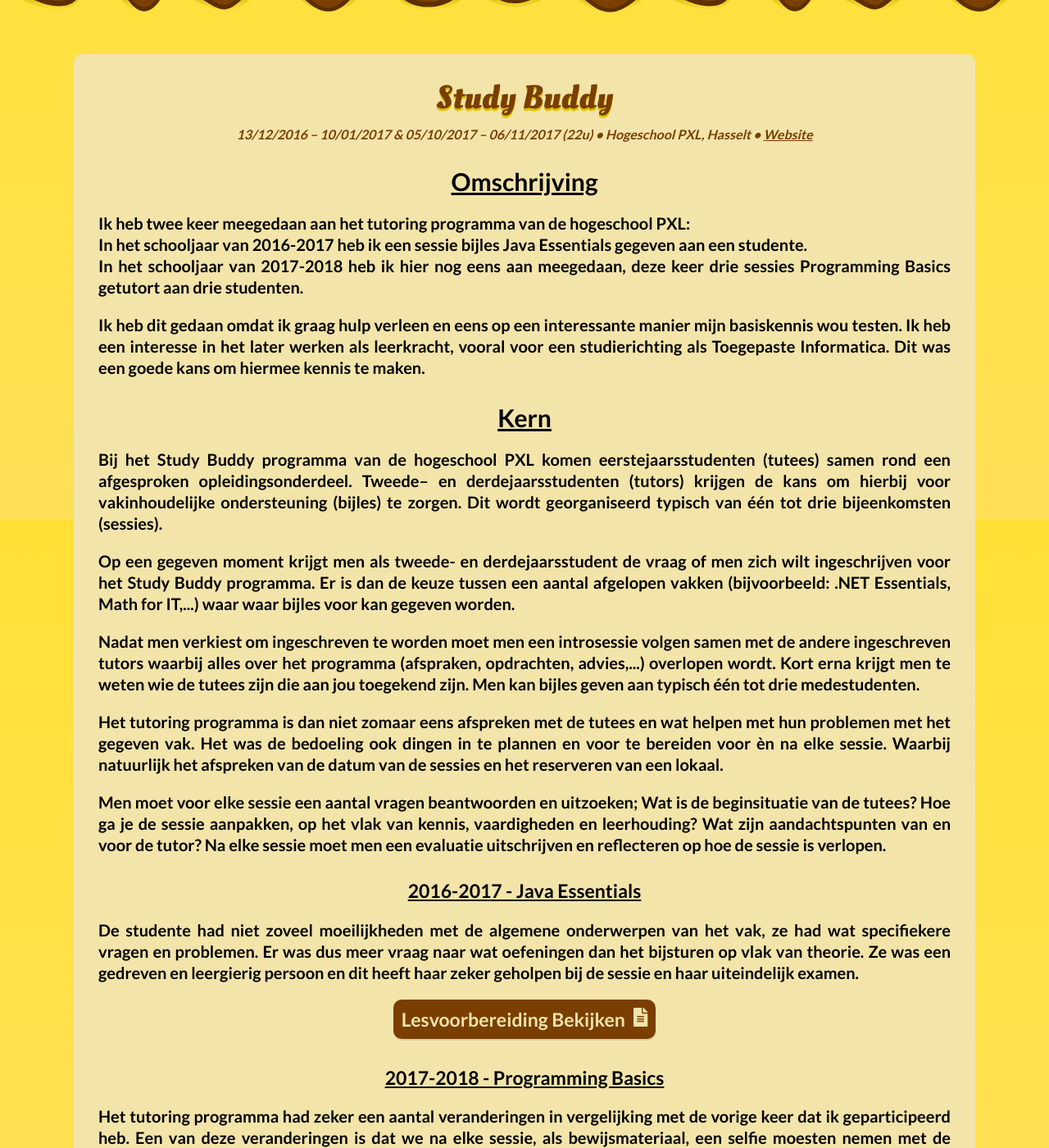
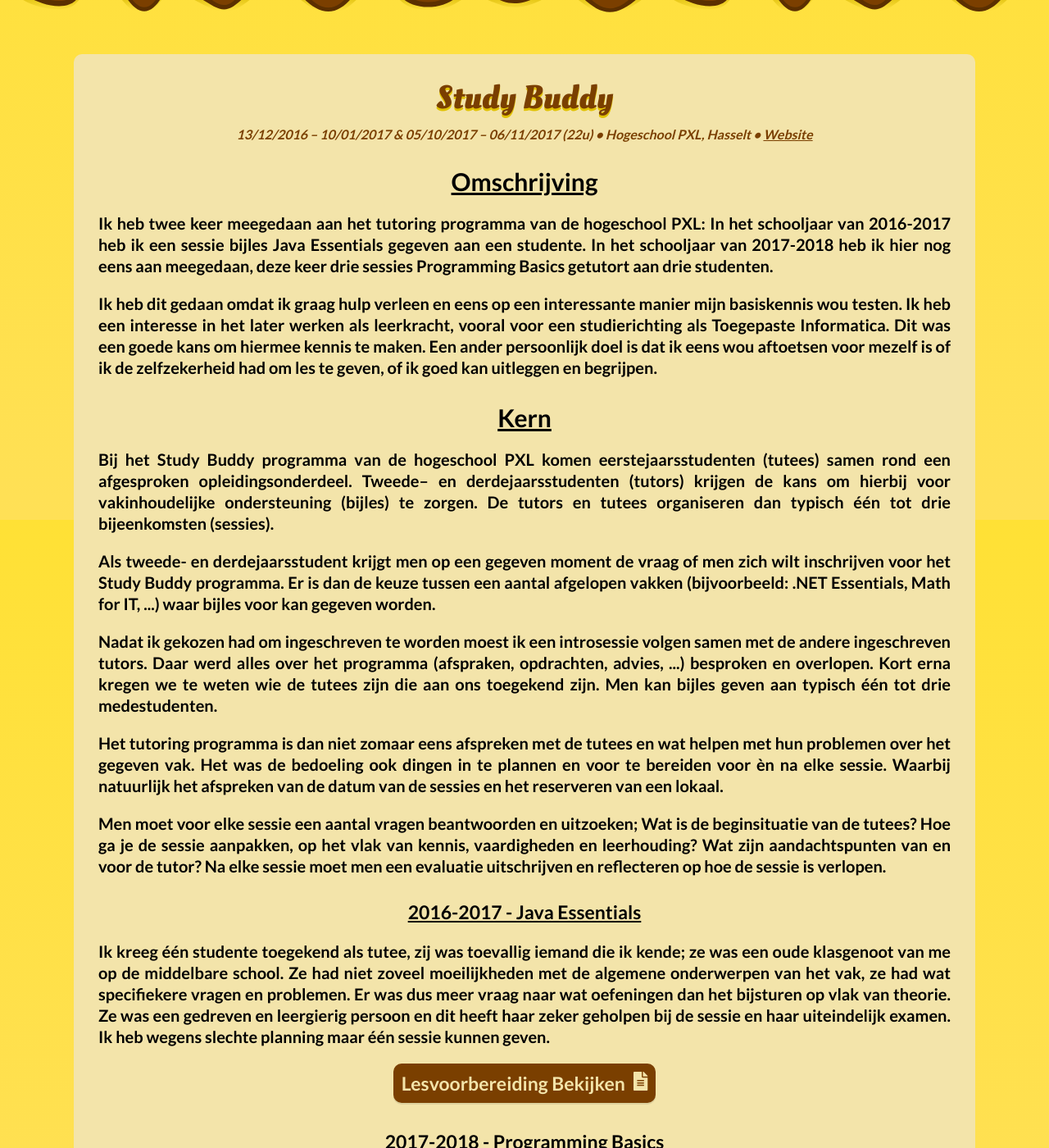
Before and after one commit to Maxzilla60/maxzilla60.github.io, a Jekyll site: the page built from _activities/studybuddy.html, in a window 1280 px wide and 1400 px high, scrolled down 266 px. Shown: the whole window at 82% size. Built offline with Jekyll 4.4.1, drawn with Linux system fonts in a browser that asks for light colours; nearby versions of some CDN libraries; some of the changed text lies outside the part shown.

Commit message:
Study Buddy update

```diff
--- a/_activities/studybuddy.html
+++ b/_activities/studybuddy.html
@@ -16,32 +16,34 @@ permalink: /selectie/studybuddy/
 	<div class="details">{{ page.period }} • {{ page.location }} • <a href="{{ page.link }}">Website</a></div>
 
 	<h2>Omschrijving</h2>
-	<p>Ik heb twee keer meegedaan aan het tutoring programma van de hogeschool PXL:</br>
-	In het schooljaar van 2016-2017 heb ik een sessie bijles Java Essentials gegeven aan een studente.</br>
+	<p>Ik heb twee keer meegedaan aan het tutoring programma van de hogeschool PXL:
+	In het schooljaar van 2016-2017 heb ik een sessie bijles Java Essentials gegeven aan een studente.
 	In het schooljaar van 2017-2018 heb ik hier nog eens aan meegedaan, deze keer drie sessies Programming Basics getutort aan drie studenten.</p>
-	<p>Ik heb dit gedaan omdat ik graag hulp verleen en eens op een interessante manier mijn basiskennis wou testen. Ik heb een interesse in het later werken als leerkracht, vooral voor een studierichting als Toegepaste Informatica. Dit was een goede kans om hiermee kennis te maken.</p>
+	<p>Ik heb dit gedaan omdat ik graag hulp verleen en eens op een interessante manier mijn basiskennis wou testen. Ik heb een interesse in het later werken als leerkracht, vooral voor een studierichting als Toegepaste Informatica. Dit was een goede kans om hiermee kennis te maken. Een ander persoonlijk doel is dat ik eens wou aftoetsen voor mezelf is of ik de zelfzekerheid had om les te geven, of ik goed kan uitleggen en begrijpen.</p>
 
 	<h2>Kern</h2>
-	<p>Bij het Study Buddy programma van de hogeschool PXL komen eerstejaarsstudenten (tutees) samen rond een afgesproken opleidingsonderdeel. Tweede– en derdejaarsstudenten (tutors) krijgen de kans om hierbij voor vakinhoudelijke ondersteuning (bijles) te zorgen. Dit wordt georganiseerd typisch van één tot drie bijeenkomsten (sessies).</p>
-	<p>Op een gegeven moment krijgt men als tweede- en derdejaarsstudent de vraag of men zich wilt ingeschrijven voor het Study Buddy programma. Er is dan de keuze tussen een aantal afgelopen vakken (bijvoorbeeld: .NET Essentials, Math for IT,...) waar waar bijles voor kan gegeven worden.</p>
-	<p>Nadat men verkiest om ingeschreven te worden moet men een introsessie volgen samen met de andere ingeschreven tutors waarbij alles over het programma (afspraken, opdrachten, advies,...) overlopen wordt. Kort erna krijgt men te weten wie de tutees zijn die aan jou toegekend zijn. Men kan bijles geven aan typisch één tot drie medestudenten.</p>
-	<p>Het tutoring programma is dan niet zomaar eens afspreken met de tutees en wat helpen met hun problemen met het gegeven vak. Het was de bedoeling ook dingen in te plannen en voor te bereiden voor èn na elke sessie. Waarbij natuurlijk het afspreken van de datum van de sessies en het reserveren van een lokaal.</p>
+	<p>Bij het Study Buddy programma van de hogeschool PXL komen eerstejaarsstudenten (tutees) samen rond een afgesproken opleidingsonderdeel. Tweede– en derdejaarsstudenten (tutors) krijgen de kans om hierbij voor vakinhoudelijke ondersteuning (bijles) te zorgen. De tutors en tutees organiseren dan typisch één tot drie bijeenkomsten (sessies).</p>
+	<p>Als tweede- en derdejaarsstudent krijgt men op een gegeven moment de vraag of men zich wilt inschrijven voor het Study Buddy programma. Er is dan de keuze tussen een aantal afgelopen vakken (bijvoorbeeld: .NET Essentials, Math for IT, ...) waar bijles voor kan gegeven worden.</p>
+	<p>Nadat ik gekozen had om ingeschreven te worden moest ik een introsessie volgen samen met de andere ingeschreven tutors. Daar werd alles over het programma (afspraken, opdrachten, advies, ...) besproken en overlopen. Kort erna kregen we te weten wie de tutees zijn die aan ons toegekend zijn. Men kan bijles geven aan typisch één tot drie medestudenten.</p>
+	<p>Het tutoring programma is dan niet zomaar eens afspreken met de tutees en wat helpen met hun problemen over het gegeven vak. Het was de bedoeling ook dingen in te plannen en voor te bereiden voor èn na elke sessie. Waarbij natuurlijk het afspreken van de datum van de sessies en het reserveren van een lokaal.</p>
 	<p>Men moet voor elke sessie een aantal vragen beantwoorden en uitzoeken; Wat is de beginsituatie van de tutees? Hoe ga je de sessie aanpakken, op het vlak van kennis, vaardigheden en leerhouding? Wat zijn aandachtspunten van en voor de tutor? Na elke sessie moet men een evaluatie uitschrijven en reflecteren op hoe de sessie is verlopen.</p>
 
 	<h3>2016-2017 - Java Essentials</h3>
-	<p>De studente had niet zoveel moeilijkheden met de algemene onderwerpen van het vak, ze had wat specifiekere vragen en problemen. Er was dus meer vraag naar wat oefeningen dan het bijsturen op vlak van theorie. Ze was een gedreven en leergierig persoon en dit heeft haar zeker geholpen bij de sessie en haar uiteindelijk examen.</p>
+	<p>Ik kreeg één studente toegekend als tutee, zij was toevallig iemand die ik kende; ze was een oude klasgenoot van me op de middelbare school. Ze had niet zoveel moeilijkheden met de algemene onderwerpen van het vak, ze had wat specifiekere vragen en problemen. Er was dus meer vraag naar wat oefeningen dan het bijsturen op vlak van theorie. Ze was een gedreven en leergierig persoon en dit heeft haar zeker geholpen bij de sessie en haar uiteindelijk examen. Ik heb wegens slechte planning maar één sessie kunnen geven.</p>
 	<a href="/files/Lesvoorbereiding_1_JavaEssentials_MaximeOrione.pdf" target="_blank"><button class="small_button">Lesvoorbereiding Bekijken <i class="fas fa-file-alt"></i></button></a></br>
 
 	<h3>2017-2018 - Programming Basics</h3>
-	<p>Het tutoring programma had zeker een aantal veranderingen in vergelijking met de vorige keer dat ik geparticipeerd heb. Een van deze veranderingen is dat we na elke sessie, als bewijsmateriaal, een selfie moesten nemen met de tutees. Deze selfies zijn onderaan deze pagina te zien.</p>
+	<p>Het volgende schooljaar heb ik me weer ingeschreven omdat ik het zeker jammer vond dat ik maar een sessie heb kunnen geven. Ik kreeg één student aan me toegekend, die me snel vroeg of ik twee van zijn vrienden ook bijles kon geven. Ik vond dit zeker een uitdaging en heb ervoor gezorgd dat deze twee andere studenten ook ingeschreven werden en aan mij toegekend werden als tutees.</p>
+	<p>Het tutoring programma had zeker een aantal veranderingen in vergelijking met de het vorige jaar. Een van deze veranderingen is dat we na elke sessie, als bewijsmateriaal, een selfie moesten nemen met de tutees. Deze selfies zijn onderaan deze pagina te zien. Ook is er het vrije gebruik van BlackBoard door de tutors om extra oefeningen of lesmateriaal op te plaatsen voor je tutees.</p>
 	<p>De drie studenten hadden hier ook meer nood aan meer tijd om samen oefeningen te maken. Aan de hand van de oefeningen kon ik de theorie nog eens aanhalen.</p>
 	<a href="/files/voorbereidingsfiche1_OrioneMaxime_ProgrammingBasics.pdf" target="_blank"><button class="small_button">Lesvoorbereiding 1 Bekijken <i class="fas fa-file-alt"></i></button></a></br>
 	<a href="/files/voorbereidingsfiche2_OrioneMaxime_ProgrammingBasics.pdf" target="_blank"><button class="small_button">Lesvoorbereiding 2 Bekijken <i class="fas fa-file-alt"></i></button></a></br>
 	<a href="/files/voorbereidingsfiche3_OrioneMaxime_ProgrammingBasics.pdf" target="_blank"><button class="small_button">Lesvoorbereiding 3 Bekijken <i class="fas fa-file-alt"></i></button></a></br>
 
 	<h2>Reflectie</h2>
-	<p>Een ander persoonlijk doel dat ik eens wou aftoetsen voor mezelf is of ik de zelfzekerheid had om les te geven, of ik goed kan uitleggen en begrijpen. Het was zeker de moeite om eens te leren durven, vooral met een onbekende die van je afhankelijk is. De tutee had een goede enthousiasme tijdens de sessie en dit hielp mij wel hierbij.</p>
-	<p>Tutor zijn is niet alleen het zelfzeker zijn van je eigen kennis en kunnen van het vak/onderwerp maar het ook goed kunnen communiceren en samenwerken met een ander persoon. Als IT’er gaat men in het bedrijfsleven zich veel vinden in teams waar deze vaardigheden zeker belangrijk zijn.</p>
+	<p>Ik ben blij dat ik me heb ingeschreven. Het was zeker de moeite om eens te leren durven, vooral met een onbekende die van je afhankelijk is. De tutees die ik toegekend werd hadden allemaal een goede enthousiasme tijdens de sessies en dit hielp enorm.</p>
+	<p>Ik wist al van mezelf dat ik graag presentaties deed en het enige wat ik nog niet zeker van was is of ik ook goed kan uitleggen en begrijpen; een les kan geven. Ging ik nerveus zijn of ging het natuurlijk vlotjes verlopen? Ik ben blij te ontdekken dat het voor mij inderdaad vlot en van uit nature verliep bij elke sessie. Het Study Buddy programma heeft zeker geholpen met het beslissen of ik wel interesse heb om leerkracht te worden.</p>
+	<p>Tutor zijn is niet alleen het zelfzeker zijn van je eigen kennis en kunnen van het vak/onderwerp maar het ook goed kunnen communiceren en samenwerken met een ander persoon. Als IT’er gaat men in het bedrijfsleven zich veel vinden in situaties waar deze vaardigheden zeker belangrijk zijn.</p>
 	<p>Wegens moeilijkheden met planning heb ik maar één sessie kunnen geven in 2016-2017. Ik heb de hoeveelheid tijd die het zou kosten onderschat. Het is belangrijk dat niet alleen de tutee zich in goede planning kan stellen, maar ook de tutor zelf.</p>
 	<div class="images">
 	<a href="/files/StudyBuddy_Selfie1.jpg" target="_blank"><img src="/files/StudyBuddy_Selfie1.jpg" /></a>
```
